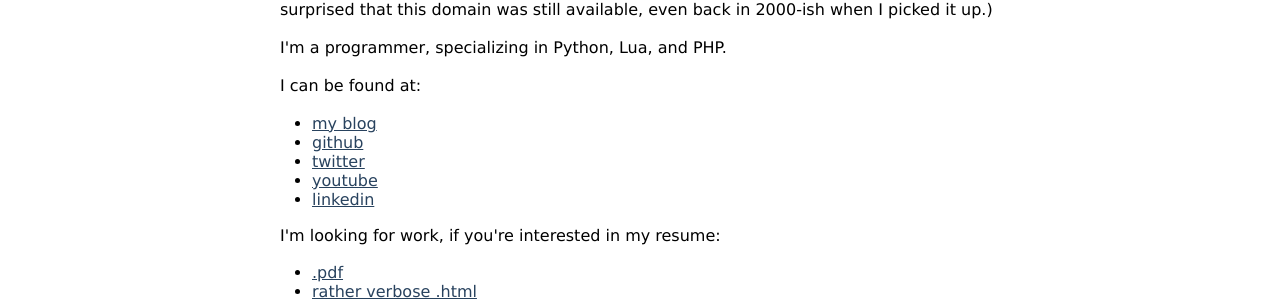
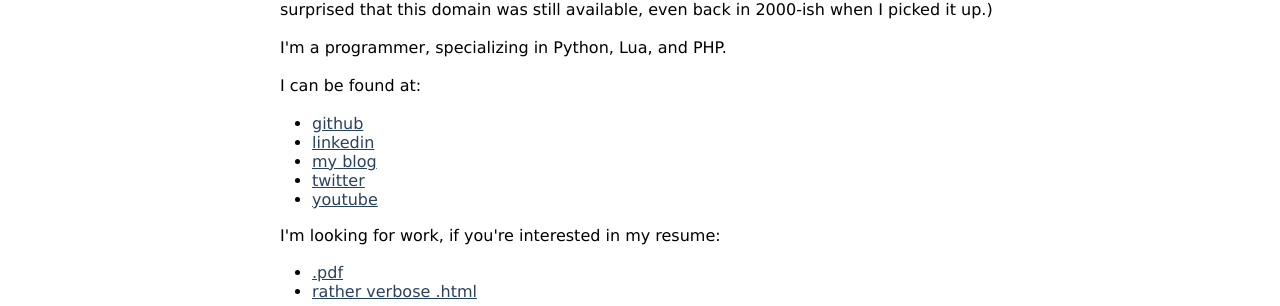
Before and after one commit to kemayo/davidlynch.org, a Jekyll site: the page built from index.html, in a window 1280 px wide. Shown: the part 184-490 px from the top of the page. Built offline with Jekyll 4.4.1, drawn with Linux system fonts in a browser that asks for light colours; part of the change alters nothing that is shown.

Commit message:
Rearrange front page list

```diff
--- a/index.html
+++ b/index.html
@@ -6,12 +6,12 @@ layout: default
 <!-- <p>I'm currently gainfully employed at <a href="http://www.deviantart.com">DeviantArt</a>.</p> -->
 <p>I can be found at:</p>
 <ul>
+    <li><a href="http://github.com/kemayo" rel="me">github</a></li>
+    <li><a href="http://www.linkedin.com/in/davidpaullynch" rel="me">linkedin</a></li>
     <li><a href="blog">my blog</a></li>
-    <li><a href="http://github.com/kemayo" rel="me">github</a></li>
     <li><a href="http://twitter.com/kemayo" rel="me">twitter</a></li>
     <!-- <li><a href='https://alpha.app.net/kemayo' rel="me">app.net</a></li> -->
     <li><a href="http://youtube.com/user/kemayo" rel="me">youtube</a></li>
-    <li><a href="http://www.linkedin.com/in/davidpaullynch" rel="me">linkedin</a></li>
     <!-- <li><a href="http://last.fm/user/kemayo">last.fm</a></li> -->
     <!-- <li><a href="http://flickr.com/photos/kemayo">flickr</a></li> -->
     <!-- <li><a href="http://www.google.com/profiles/kemayo" rel="me">google profile</a></li> -->
```
